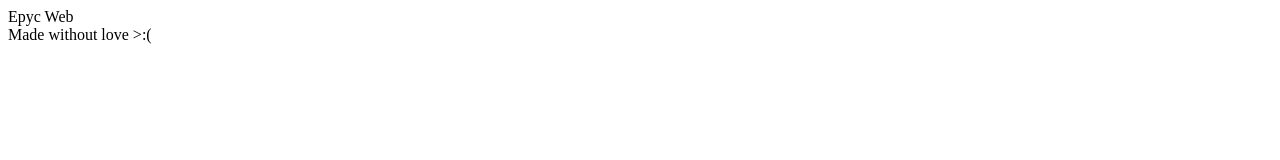
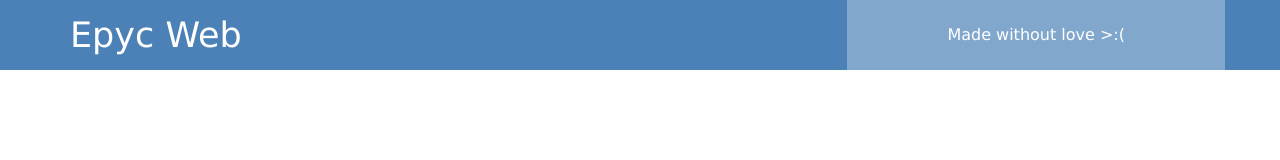
Before and after one commit to putukrisna6/Web-Project, a plain HTML site: page index.html in a window 1280 px wide. Drawn offline with Linux system fonts and the light colour scheme.

Commit message:
Update stylesheet.css

```diff
--- a/stylesheet.css
+++ b/stylesheet.css
@@ -1,3 +1,45 @@
-.title {
-  color: #02ccba;
+body {
+  margin: 0;
+  font-family: "Lucida Grande";
 }
+
+header {
+  height : 70px;
+  width : 100%;
+  position: fixed;
+  top : 0;
+  z-index: 10;
+
+  background-color: rgba(0, 76, 153, 0.7);
+}
+
+.container {
+  width: 1170px;
+  padding: 0 15px;
+  margin: 0 auto;
+}
+
+.head-left {
+  padding : 15px;
+  font-size : 35px;
+  color : white;
+  float : left
+}
+
+.head-right {
+  float: right;
+  background-color: rgba(255, 255, 255, 0.3);
+  transition: all 0.5s;
+  cursor : pointer;
+}
+
+.head-right:hover {
+  background-color: rgba(255, 255, 255, 0.5);
+}
+
+.head-right a {
+  line-height: 70px;
+  padding: 0px 100px;
+  color: white;
+  display: block;
+}
```
